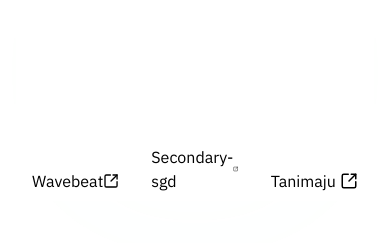
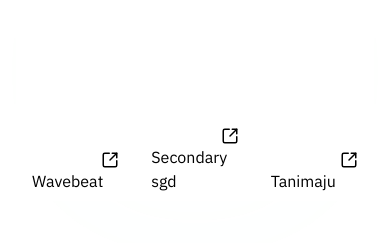
Before and after one commit to dzulfikar2403/personal-web, a React (Vite) app: page / in a window 390 px wide. Shown: the part 2424-2667 px from the top of the page. Built offline with nearby package versions, Linux system fonts and the light colour scheme.

Commit message:
fix(project section): adjust mobile view

```diff
--- a/src/components/CardProject.tsx
+++ b/src/components/CardProject.tsx
@@ -1,4 +1,5 @@
 import { SquareArrowOutUpRight } from "lucide-react";
+import { Link } from "react-router";
 
 const CardProject = ({project}: {project: Project}) => {
   return (
@@ -18,17 +19,17 @@
         <div className="transition-all duration-300 flex flex-col h-full justify-center items-center group-hover:text-white">
           <h3 className=" text-8xl">{project.id}</h3>
           <div className="absolute bottom-0 w-full px-4 py-2 ">
-            <div className="flex justify-between items-center">
+            <div className="flex flex-col-reverse md:flex-row md:justify-between md:items-center">
               <p>{project.name}</p>
-              <SquareArrowOutUpRight size={18} />
+              <Link to={'#'} target="_blank" className="self-end" ><SquareArrowOutUpRight size={18} /></Link>
             </div>
-            <div className="flex gap-3 ">
+            <div className="flex flex-wrap">
               {project?.tech?.map((el) => (
                 <img
                   key={el.name}
                   src={el.url}
                   alt={el.name}
-                  className="hidden group-hover:block w-4 h-4 group-hover:my-2"
+                  className="hidden group-hover:block mx-1 w-4 h-4 group-hover:my-2"
                 />
               ))}
             </div>
--- a/src/constant/data.ts
+++ b/src/constant/data.ts
@@ -83,7 +83,7 @@
     },
     {
         id: 2,
-        name: 'Secondary-sgd',
+        name: 'Secondary sgd',
         url: '/projects/secondary-sgd.png',
                 tech: [
             {
```
